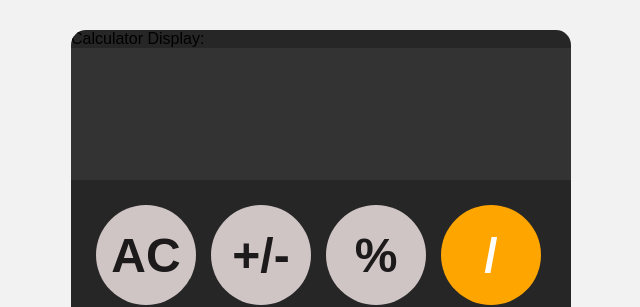
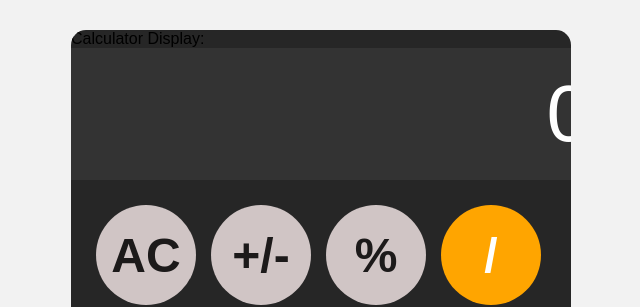
Before and after one commit to akindu-k/akindu-k.github.io, a plain HTML site: page index.html in a window 1280 px wide. Shown: the top 307 px of the page, 319-959 px from the left. Drawn offline with Linux system fonts and the light colour scheme.

Commit message:
chore: Update calculator display alignment and default value

```diff
--- a/index.html
+++ b/index.html
@@ -9,7 +9,7 @@
   <body>
     <div id="calculator">
       <label for="display">Calculator Display:</label>
-      <input id="display" readonly />
+      <input id="display" readonly value="0"/>
       <div id="keys">
         <button onclick="clearDisplay()" class="operator-btn-grey">AC</button>
         <button onclick="appendToDisplay('C')" class="operator-btn-grey">
--- a/styles.css
+++ b/styles.css
@@ -18,7 +18,8 @@ body {
   width: 100%;
   padding: 20px;
   font-size: 5rem;
-  text-align: left;
+  text-align: right;
+  justify-content: right;
   border: none;
   background-color: hsl(0, 0%, 20%);
   color: white;
```
